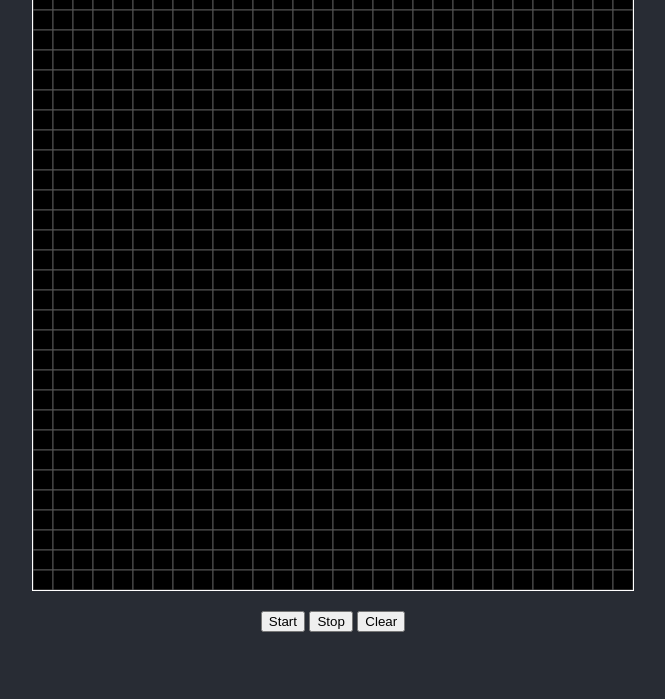
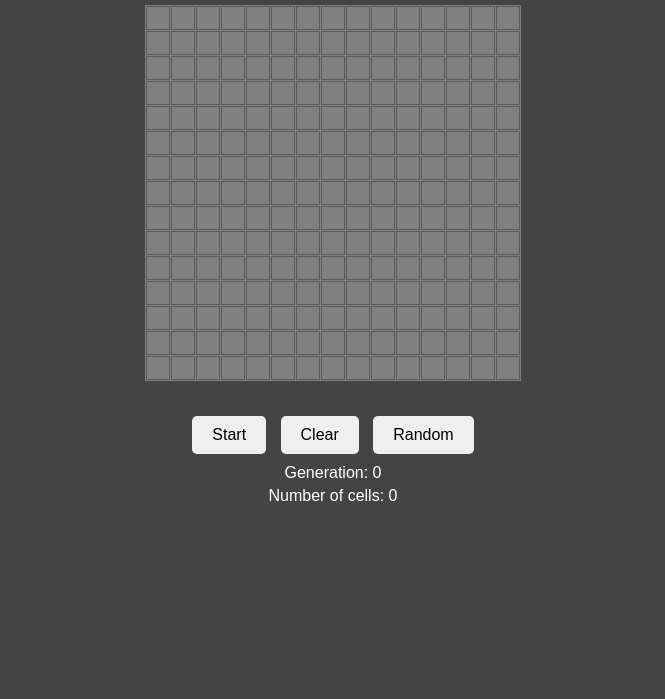
Before and after one commit to LukasKrajicek/Game-of-Life, a plain HTML site: page index.html in a window 1280 px wide. Shown: the part 101-800 px from the top of the page, without its empty margins (307-972 px from the left). Drawn offline with Linux system fonts and the light colour scheme.

Commit message:
Add files via upload

```diff
--- /dev/null
+++ b/code.js
@@ -0,0 +1,137 @@
+let rows = 15;
+let cols = 15;
+let playing = false;
+let timer;
+let reproductionTime = 500;
+let grid = [];
+let nextGrid = [];
+let generation = 0;
+
+document.addEventListener("DOMContentLoaded", () => {
+  createTable();
+  initializeGrids();
+  resetGrids();
+  setupControlButtons();
+});
+
+function resetGrids() {
+  for (let i = 0; i < rows; i++) {
+    for (let j = 0; j < cols; j++) {
+      grid[i][j] = 0;
+      nextGrid[i][j] = 0;
+    }
+  }
+  generation = 0;
+  updateStatistics();
+  updateView();
+}
+
+function initializeGrids() {
+  grid = new Array(rows).fill(null).map(() => new Array(cols).fill(0));
+  nextGrid = new Array(rows).fill(null).map(() => new Array(cols).fill(0));
+}
+
+function createTable() {
+  let gridContainer = document.getElementById("gridContainer");
+  gridContainer.innerHTML = ""; // Clear previous grid
+  let table = document.createElement("table");
+
+  for (let i = 0; i < rows; i++) {
+    let tr = document.createElement("tr");
+    for (let j = 0; j < cols; j++) {
+      let cell = document.createElement("td");
+      cell.setAttribute("id", `${i}_${j}`);
+      cell.setAttribute("class", "dead");
+      cell.onclick = cellClickHandler;
+      tr.appendChild(cell);
+    }
+    table.appendChild(tr);
+  }
+  gridContainer.appendChild(table);
+}
+
+function cellClickHandler() {
+  let [row, col] = this.id.split("_").map(Number);
+  grid[row][col] = grid[row][col] ? 0 : 1;
+  this.setAttribute("class", grid[row][col] ? "live" : "dead");
+  updateStatistics();
+}
+
+function setupControlButtons() {
+  document.querySelector("#start").onclick = () => {
+    playing = !playing;
+    document.querySelector("#start").textContent = playing ? "Pause" : "Start";
+    if (playing) play();
+  };
+
+  document.querySelector("#clear").onclick = () => {
+    playing = false;
+    document.querySelector("#start").textContent = "Start";
+    resetGrids();
+  };
+
+  document.querySelector("#random").onclick = () => {
+    for (let i = 0; i < rows; i++) {
+      for (let j = 0; j < cols; j++) {
+        grid[i][j] = Math.random() > 0.5 ? 1 : 0;
+      }
+    }
+    updateView();
+    updateStatistics();
+  };
+}
+
+function play() {
+  if (!playing) return;
+  computeNextGen();
+  generation++;
+  updateStatistics();
+  timer = setTimeout(play, reproductionTime);
+}
+
+function computeNextGen() {
+  for (let i = 0; i < rows; i++) {
+    for (let j = 0; j < cols; j++) {
+      applyRules(i, j);
+    }
+  }
+  [grid, nextGrid] = [nextGrid, grid];
+  nextGrid = nextGrid.map(row => row.fill(0));
+  updateView();
+}
+
+function applyRules(row, col) {
+  let neighbors = countNeighbors(row, col);
+  if (grid[row][col]) {
+    nextGrid[row][col] = neighbors === 2 || neighbors === 3 ? 1 : 0;
+  } else {
+    nextGrid[row][col] = neighbors === 3 ? 1 : 0;
+  }
+}
+
+function countNeighbors(row, col) {
+  let directions = [
+    [-1, -1], [-1, 0], [-1, 1],
+    [0, -1],           [0, 1],
+    [1, -1], [1, 0], [1, 1]
+  ];
+  return directions.reduce((count, [dx, dy]) => {
+    let x = row + dx, y = col + dy;
+    return count + (grid[x] && grid[x][y] ? 1 : 0);
+  }, 0);
+}
+
+function updateView() {
+  for (let i = 0; i < rows; i++) {
+    for (let j = 0; j < cols; j++) {
+      let cell = document.getElementById(`${i}_${j}`);
+      cell.setAttribute("class", grid[i][j] ? "live" : "dead");
+    }
+  }
+}
+
+function updateStatistics() {
+  let livingCells = grid.flat().filter(cell => cell === 1).length;
+  document.querySelector("#generation").textContent = generation;
+  document.querySelector("#livingCells").textContent = livingCells;
+}
--- a/index.html
+++ b/index.html
@@ -1,19 +1,26 @@
 <!DOCTYPE html>
-<html lang="en">
-<head>
-    <meta charset="UTF-8">
-    <meta name="viewport" content="width=device-width, initial-scale=1.0">
-    <link rel="stylesheet" href="style.css">
+<html>
+  <head>
+    <meta charset="UTF-8" />
     <title>Game of Life</title>
-</head>
-<body>
+    <link rel="stylesheet" href="life.css" />
+  </head>
+  <body>
     <h1>Game of Life</h1>
-    <canvas id="gameCanvas"></canvas>
-    <div id="controls">
-        <button onclick="startGame()">Start</button>
-        <button onclick="stopGame()">Stop</button>
-        <button onclick="clearGrid()">Clear</button>
+    <div id="gridContainer"></div>
+
+    <div class="controls">
+      <div>
+        <button id="start">Start</button>
+        <button id="clear">Clear</button>
+        <button id="random">Random</button>
+      </div>
+      <div>
+        <p>Generation: <span id="generation">0</span></p>
+        <p>Number of cells: <span id="livingCells">0</span></p>
+      </div>
     </div>
-    <script src="script.js"></script>
-</body>
+
+    <script src="code.js"></script>
+  </body>
 </html>
--- /dev/null
+++ b/life.css
@@ -0,0 +1,59 @@
+body {
+  padding: 20px;
+  background-color: #444;
+  color: white;
+  font-family: Arial, sans-serif;
+}
+
+h1 {
+  text-align: center;
+  margin-bottom: 20px;
+}
+
+#gridContainer {
+  padding-bottom: 10px;
+  display: flex;
+  justify-content: center;
+}
+
+table {
+  background-color: gray;
+  border-spacing: 1px;
+}
+
+td {
+  border: 1px solid rgb(90, 90, 90);
+  width: 20px;
+  height: 20px;
+}
+
+td.dead {
+  background-color: transparent;
+}
+
+td.live {
+  background-color: white;
+}
+
+.controls {
+  text-align: center;
+  margin-top: 20px;
+}
+
+.controls button {
+  margin: 5px;
+  padding: 10px 20px;
+  font-size: 16px;
+  border: none;
+  border-radius: 5px;
+  cursor: pointer;
+}
+
+.controls button:hover {
+  background-color: #888;
+  color: white;
+}
+
+.controls p {
+  margin: 5px 0;
+}
```
